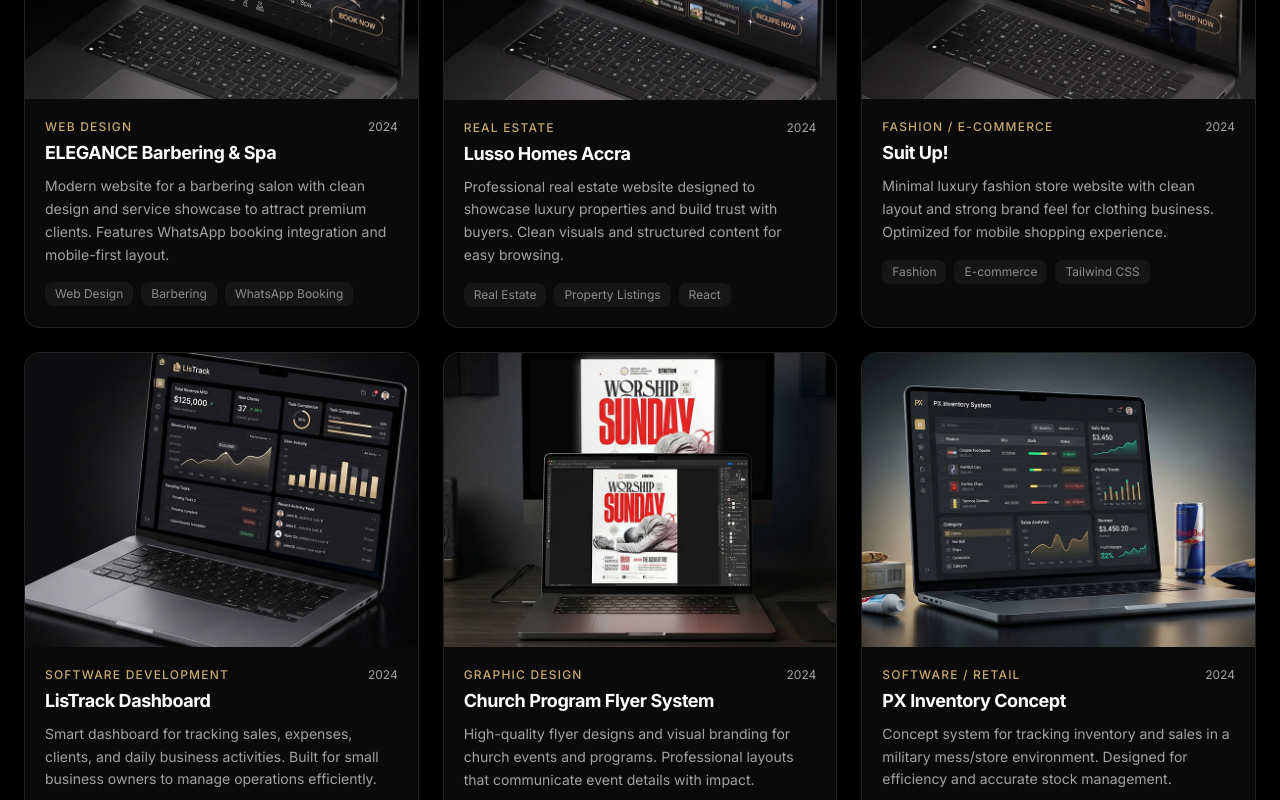
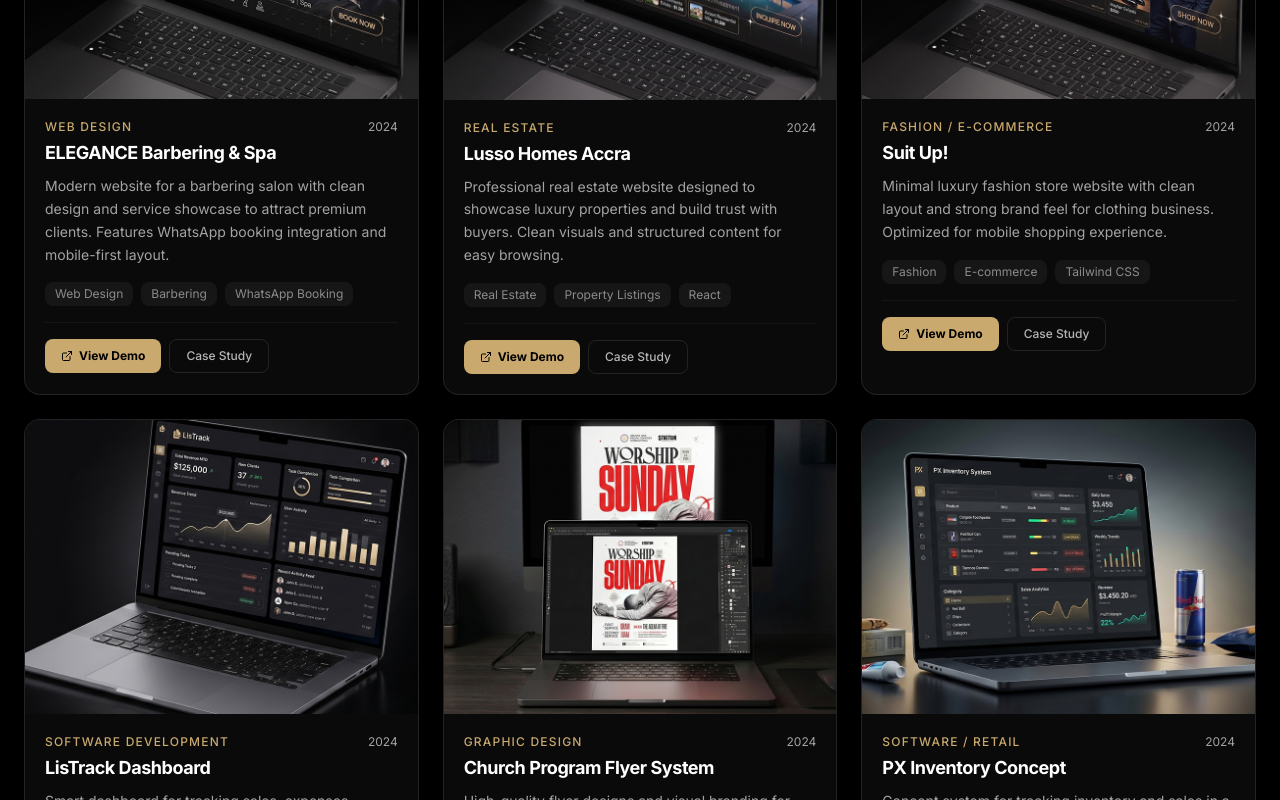
Before and after one commit to lis060/lisgraphix-portfolio, a React (Vite) app in the folder client/: page /portfolio in a window 1280 px wide. Shown: the part 798-1598 px from the top of the page. Built offline with nearby package versions, Linux system fonts and the light colour scheme; no server answers.

Commit message:
Fix: View Demo buttons now work — use Link for internal routes, always visible on cards

```diff
--- a/client/src/pages/Portfolio.tsx
+++ b/client/src/pages/Portfolio.tsx
@@ -91,14 +91,12 @@ export default function Portfolio() {
                         </Link>
                       )}
                       {project.demoUrl && (
-                        <a
-                          href={project.demoUrl}
-                          target="_blank"
-                          rel="noopener noreferrer"
-                          className="px-3 py-1.5 rounded-lg bg-white/10 text-white text-xs font-semibold flex items-center gap-1"
+                        <Link
+                          to={project.demoUrl}
+                          className="px-3 py-1.5 rounded-lg bg-white/10 text-white text-xs font-semibold flex items-center gap-1 hover:bg-white/20 transition-colors"
                         >
                           <ExternalLink className="w-3 h-3" /> Live Demo
-                        </a>
+                        </Link>
                       )}
                     </div>
                   </div>
@@ -117,6 +115,28 @@ export default function Portfolio() {
                       </span>
                     ))}
                   </div>
+
+                  {/* Always-visible action buttons */}
+                  {(project.demoUrl || project.caseStudySlug) && (
+                    <div className="flex gap-2 mt-4 pt-4 border-t border-white/5 flex-wrap">
+                      {project.demoUrl && (
+                        <Link
+                          to={project.demoUrl}
+                          className="inline-flex items-center gap-1.5 px-4 py-2 rounded-lg bg-gold text-ink text-xs font-bold hover:bg-gold/90 transition-colors"
+                        >
+                          <ExternalLink className="w-3 h-3" /> View Demo
+                        </Link>
+                      )}
+                      {project.caseStudySlug && (
+                        <Link
+                          to={`/case-studies/${project.caseStudySlug}`}
+                          className="inline-flex items-center gap-1.5 px-4 py-2 rounded-lg border border-white/10 text-white/70 text-xs font-medium hover:border-gold/40 hover:text-white transition-colors"
+                        >
+                          Case Study
+                        </Link>
+                      )}
+                    </div>
+                  )}
                 </div>
               </div>
             </Reveal>
```
